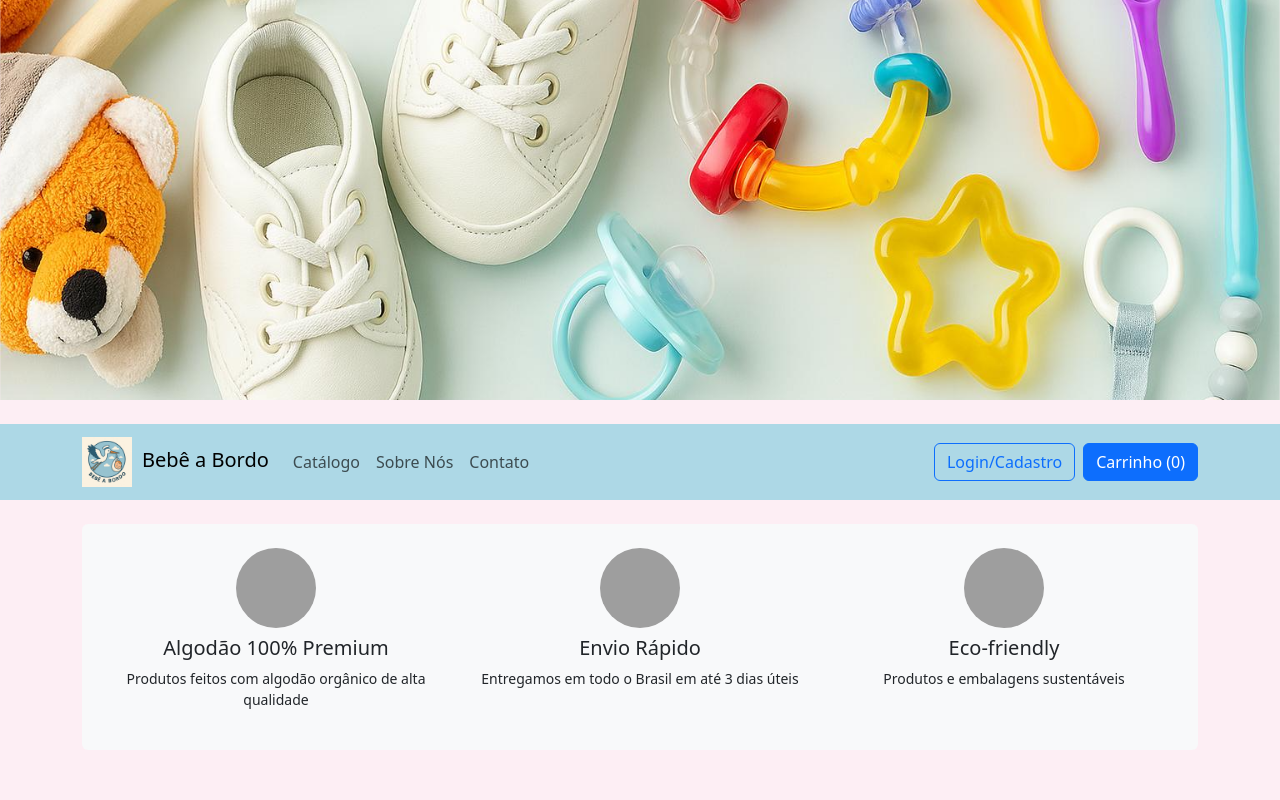
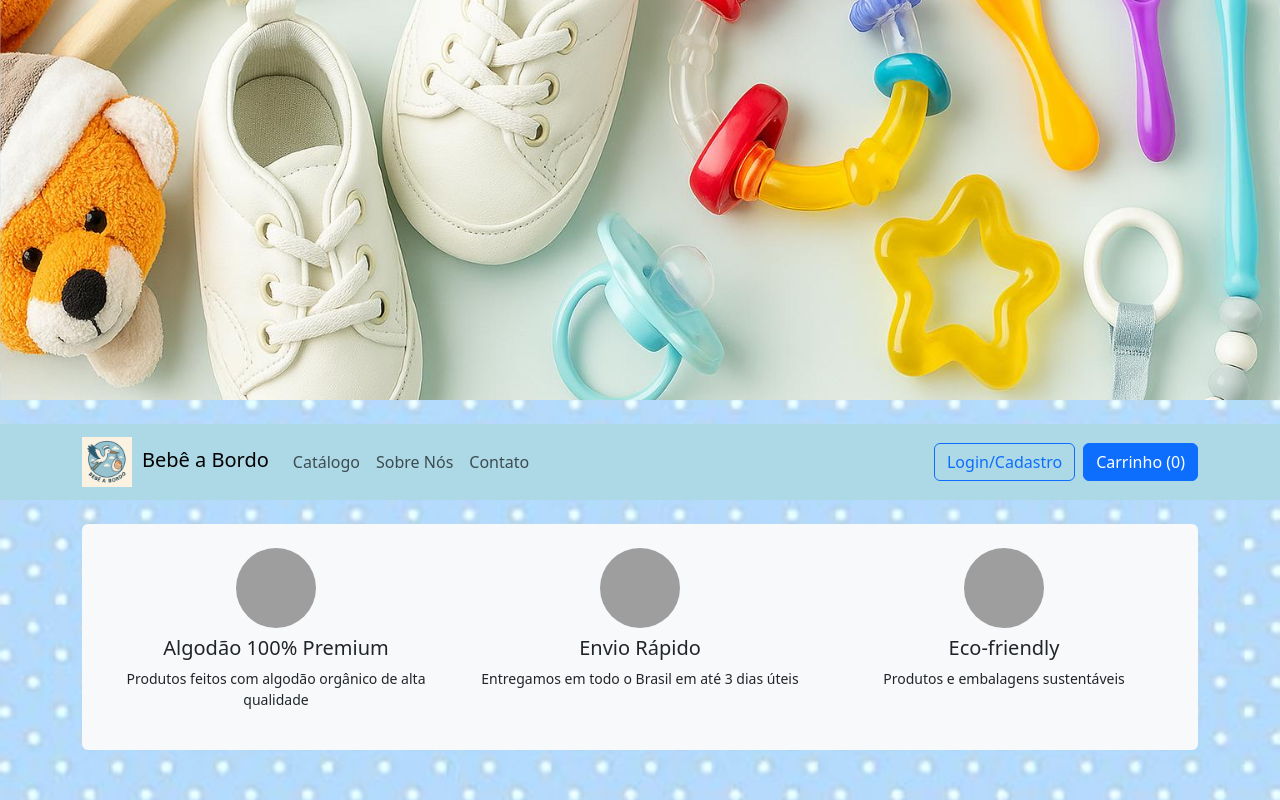
Before and after one commit to matheus-programmer/baby-store, a React (Create React App) app: page / in a window 1280 px wide. Shown: the top 800 px of the page. Built offline with nearby package versions, Linux system fonts and the light colour scheme; grey boxes are pictures that could not be loaded.

Commit message:
background

```diff
--- a/src/App.js
+++ b/src/App.js
@@ -116,7 +116,16 @@ function App() {
 
   return (
     <Router>
-      <div className="baby-shop" style={{ backgroundColor: '#FDEEF4', minHeight: '100vh' }}>
+      <div
+        className="baby-shop"
+        style={{
+          backgroundImage: `url(${process.env.PUBLIC_URL}/background.jpeg)`, // Caminho para a imagem de fundo
+          backgroundSize: 'cover', // Faz a imagem cobrir toda a área
+          backgroundPosition: 'center', // Centraliza a imagem
+          backgroundRepeat: 'no-repeat', // Evita repetição da imagem
+          minHeight: '100vh', // Garante que o fundo cubra toda a altura da tela
+        }}
+      >
         {/* Banner Section */}
         <div className="mb-4">
           <img
```
